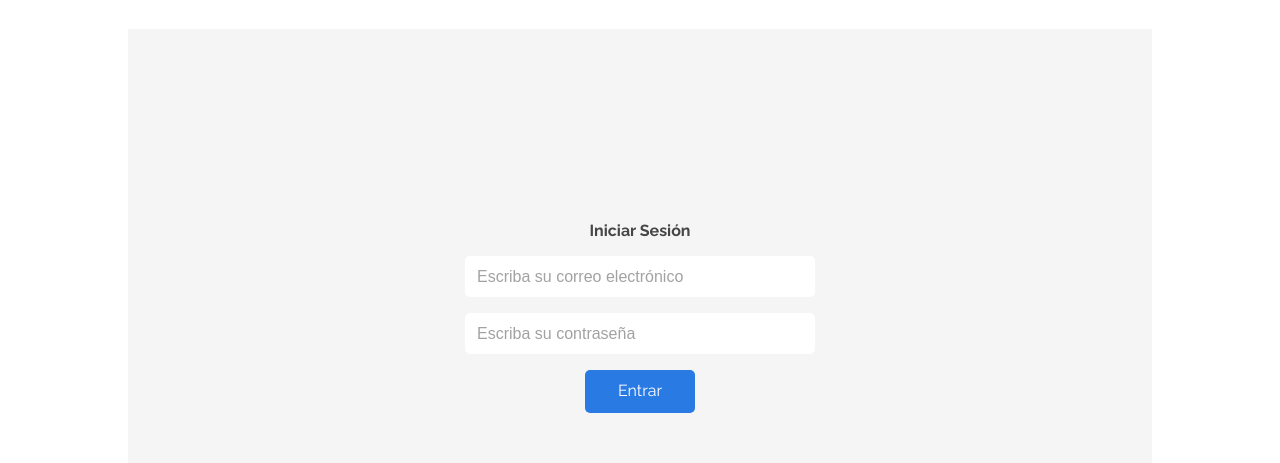
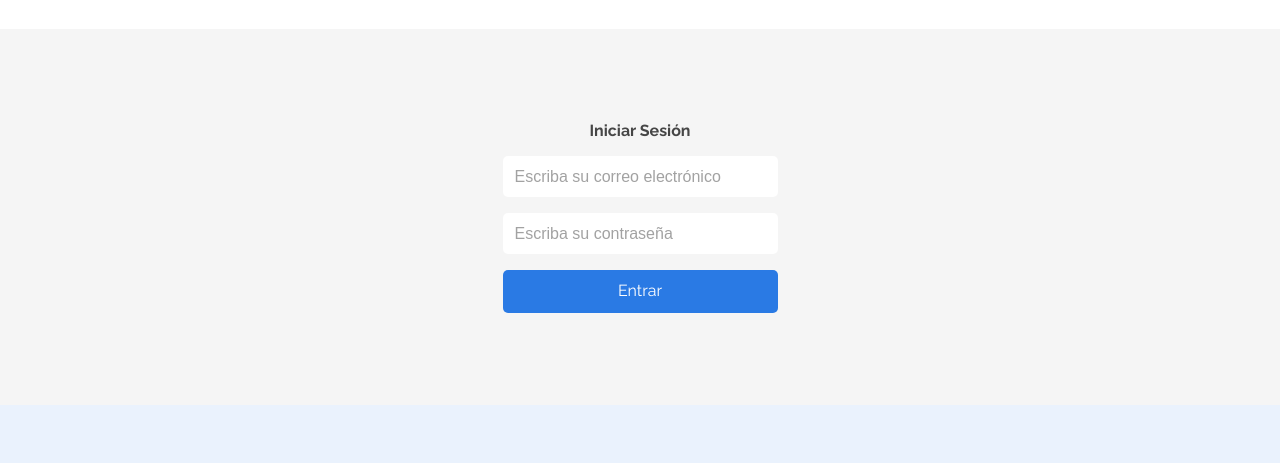
Before and after one commit to gaston38kpo/ONE-e-commerce, a plain HTML site: page login.html in a window 1280 px wide. Shown: the part 75-538 px from the top of the page. Drawn offline with Linux system fonts and the light colour scheme.

Commit message:
ahora el login.html es responsivo para todos los dispositivos

```diff
--- a/assets/css/loginSection/loginSection-form-title.css
+++ b/assets/css/loginSection/loginSection-form-title.css
@@ -3,3 +3,9 @@
   font-weight: 700;
   line-height: 19px;
 }
+
+@media screen and (min-width: 992px) {
+  .login-section__form__title {
+    text-align: center;
+  }
+}
--- a/assets/css/loginSection/loginSection-form.css
+++ b/assets/css/loginSection/loginSection-form.css
@@ -3,5 +3,12 @@
     flex-direction: column;
     row-gap: 1rem;
     align-items: center;
-    width: clamp(275px, 78% ,350px);
+    width: 275px;
 }
+
+
+@media screen and (min-width: 992px) {
+ .login-section__form{
+    align-items: unset;
+ }
+}
--- a/assets/css/loginSection/loginSection.css
+++ b/assets/css/loginSection/loginSection.css
@@ -14,8 +14,6 @@
 
 @media screen and (min-width: 992px) {
   .login-section {
-    max-width: min(80%, 1134px);
-    padding-left: 0;
-    padding-right: 0;
+    padding: max(7%, 92px) 0;
   }
 }
--- a/login.html
+++ b/login.html
@@ -57,11 +57,11 @@
     <div class="head">
 
       <div class="head__container">
-        <div class="head__container__logo">
+        <a class="head__container__logo" href="./index.html">
           <img class="head__container__logo__img" src="assets/img/logo.svg" alt="logo joystick azul de alura" />
           <h1 class="head__container__logo__title1">Alura</h1>
           <h1 class="head__container__logo__title2">Geek</h1>
-        </div>
+        </a>
         <div class="head__container__inputContainer">
           <input class="head__container__inputContainer__input" type="search" name="search" id="search"
             placeholder="¿Qué deseas buscar?" />
```
Also changed, not shown: index.html (+3 -3 lines).
